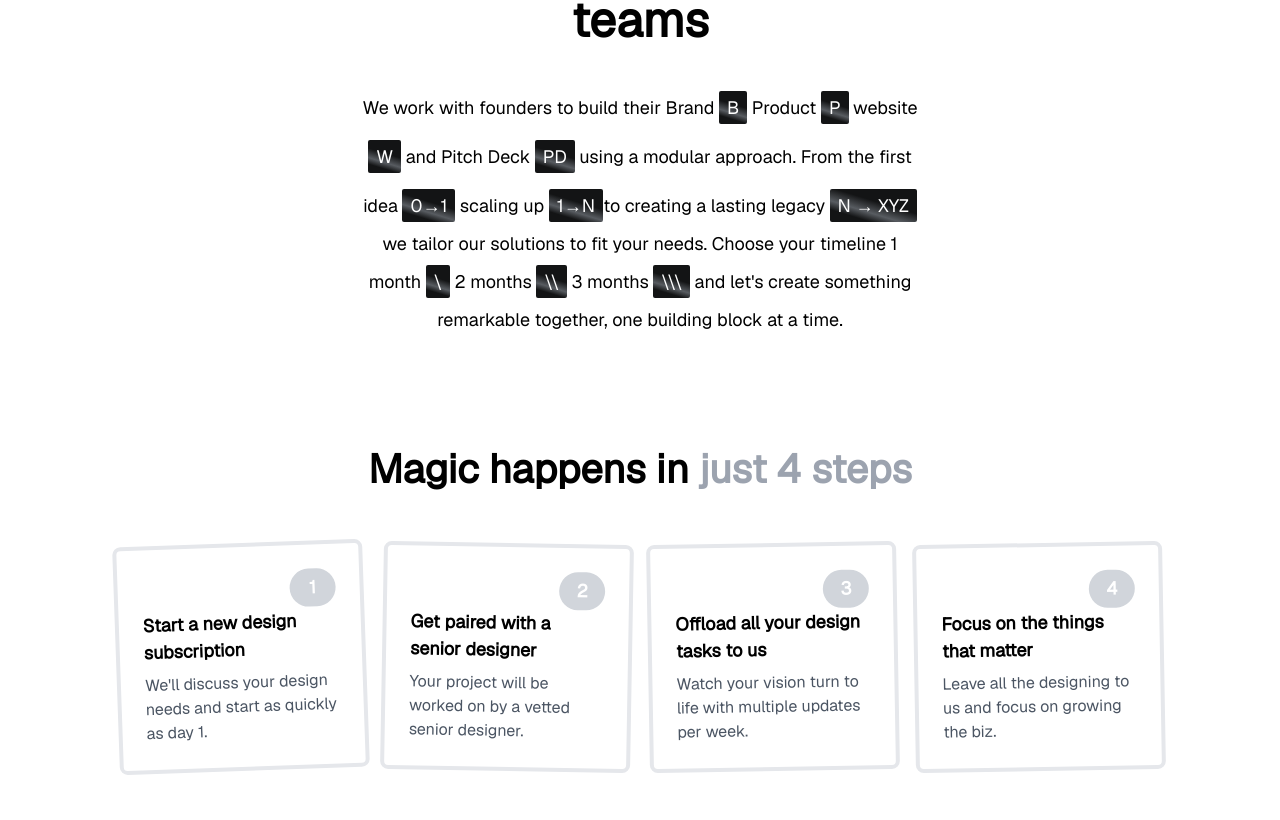
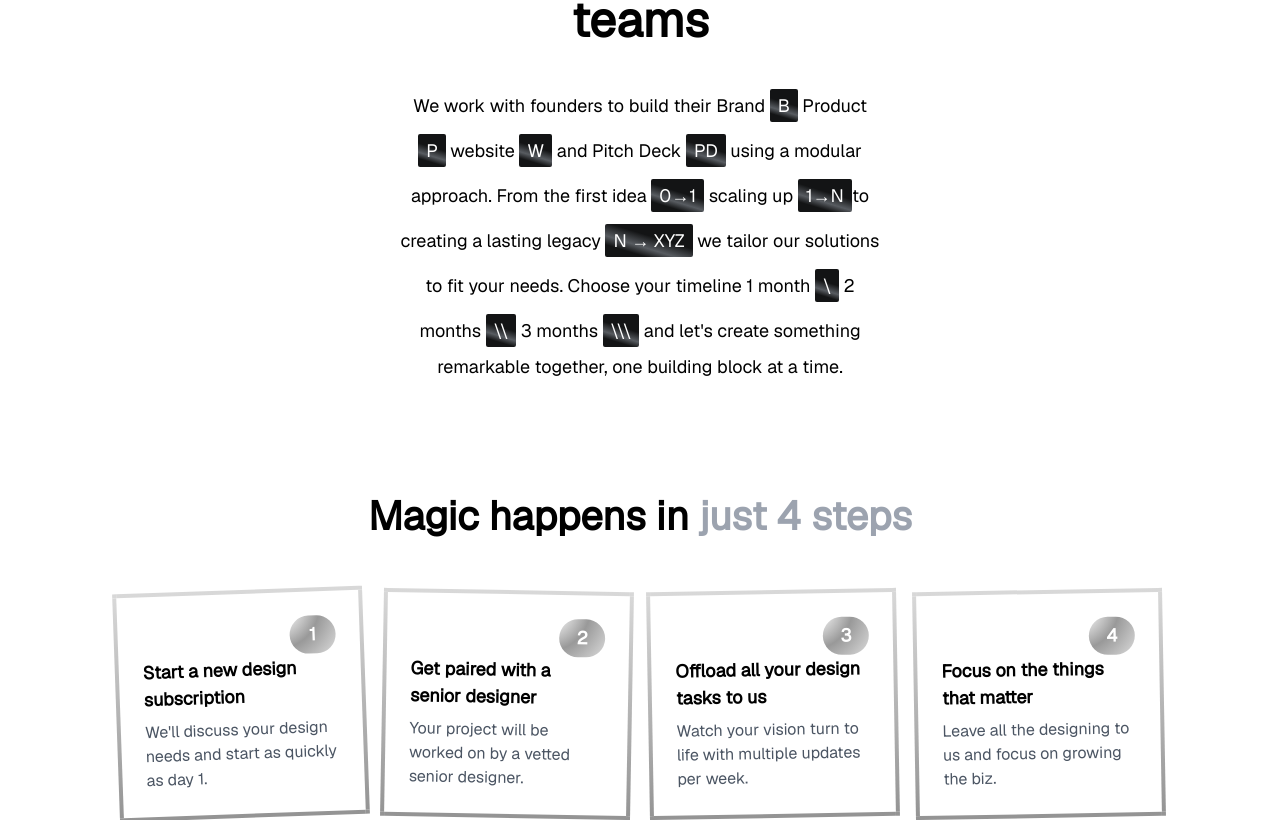
Before and after one commit to safwan-ambat/pureformweb, a React (Vite) app: page / in a window 1280 px wide. Shown: the part 560-1380 px from the top of the page. Built offline with nearby package versions, Linux system fonts and the light colour scheme; the HTML template or start-up script is replaced by a standard one; a web font is replaced by a local one.

Commit message:
gradient updates

```diff
--- a/src/components/card/index.tsx
+++ b/src/components/card/index.tsx
@@ -9,9 +9,9 @@ interface CardProps {
 
 const Card: React.FC<CardProps> = ({ number, title, description, tilt = '' }) => {
   return (
-    <div className={`border-4 rounded-lg md:p-[24px] p-[16px] md:m-2 m-1 md:w-[250px]  flex flex-col justify-between ${tilt}`}>
+    <div className={` borderStyle md:p-[24px] p-[16px] md:m-2 m-1 md:w-[250px]  flex flex-col justify-between ${tilt}`}>
              <div className="flex   ml-auto">
-             <div className=" flex items-center justify-center md:w-[46px] md:h-[38px] w-[29px] h-[24px] bg-gray-300 rounded-full">
+             <div className="StyledNum flex items-center justify-center md:w-[46px] md:h-[38px] w-[29px] h-[24px] bg-gray-300 rounded-full">
                <span className="text-white text-lg font-bold">{number}</span>
              </div>
 
--- a/src/components/styledWord/index.tsx
+++ b/src/components/styledWord/index.tsx
@@ -8,7 +8,7 @@ interface StyledProps {
 }
 
 const Styled: React.FC<StyledProps> = ({ children, className = '' }) => (
-  <span className={`inline-block StyledWord  text-white my-[8px] py-[3px] px-[8px] ${className}`}>
+  <span className={`inline-block StyledWord  text-white my-[6px] py-[3px] px-[8px] ${className}`}>
     {children}
   </span>
 );
--- a/src/index.css
+++ b/src/index.css
@@ -64,3 +64,30 @@ h5 {
   border-radius: 2px;
   background: linear-gradient(17deg, rgba(19,20,21,1) 21%, rgba(88,92,97,1) 36%, rgba(19,20,21,1) 58%);
 }
+
+.StyledNum {
+  color: rgb(255, 255, 255);
+  border-radius: 64px;
+  background: radial-gradient(circle at -25% -25%, rgba(235, 235, 235, 1) 0%, rgba(230, 230, 230, 1) 23%, rgba(153, 153, 153, 1) 56%, rgba(218, 218, 218, 1) 100%);
+
+}
+
+.borderStyle{
+  border-width: 4px; /* Set the border width */
+  border-style: solid; /* Set the border style */
+  box-sizing: border-box;
+  border-radius: 4px;
+  border-image: linear-gradient(-180deg, rgb(216, 216, 216), rgb(148, 148, 148)) 1;
+}
+
+.styledTestimonial {
+  border-radius: 16px;
+  background: rgb(235, 235, 235);
+  background: linear-gradient(
+    -37deg,
+    rgba(235, 235, 235, 0.4) 0%,   /* First color with 80% opacity */
+    rgba(240, 240, 240, 0.4) 23%,  /* Second color with 80% opacity */
+    rgba(189, 189, 189, 0.4) 56%,  /* Third color with 80% opacity */
+    rgba(229, 229, 229, 0.4) 100%  /* Fourth color with 80% opacity */
+  );
+}
--- a/src/pages/service/heroSection/index.tsx
+++ b/src/pages/service/heroSection/index.tsx
@@ -3,11 +3,11 @@ import Styled from '@/components/styledWord';
 
 const HeroSection: React.FC = () => {
   return (
-    <section className="text-center px-[16px] md:px-12  xl:px-[356px] mt-8 sm:mt-12 md:mt-[56px]">
+    <section className="text-center px-[16px] md:px-12  xl:px-[350px] mt-8 sm:mt-12 md:mt-[56px]">
       <h1 className=" font-bold my-0 px-2 sm:px-4 md:px-8 lg:px-[100px]">
         Design Partner for fast shipping teams
       </h1>
-      <p className="text-center md:text-[18px] text-[16px] mx-auto mt-4 sm:mt-6 lg:mt-[32px] max-w-3xl">
+      <p className="text-center md:text-[18px] text-[16px] mt-4 sm:mt-6 lg:mt-[32px] max-w-4xl md:px-12">
         We work with founders to build their Brand <Styled>B</Styled> Product <Styled>P</Styled> website <Styled>W</Styled> and
         Pitch Deck <Styled>PD</Styled> using a modular approach. From the first idea <Styled>0→1</Styled> scaling up <Styled>1→N</Styled>
         to creating a lasting legacy <Styled>N → XYZ</Styled> we tailor our solutions to fit your needs.
--- a/src/pages/service/section05/index.tsx
+++ b/src/pages/service/section05/index.tsx
@@ -38,7 +38,7 @@ const testimonials: Testimonial[] = [
 ];
 
 const TestimonialCard: React.FC<{ testimonial: Testimonial }> = ({ testimonial }) => (
-  <div className="bg-gray-200 rounded-lg p-6 mr-4 flex-shrink-0 w-80">
+  <div className="styledTestimonial border-2 rounded-lg p-6 mr-4 flex-shrink-0 w-80">
     <div className="mb-4">
       <p className="text-gray-800 text-lg font-medium">{testimonial.quote}</p>
     </div>
```
